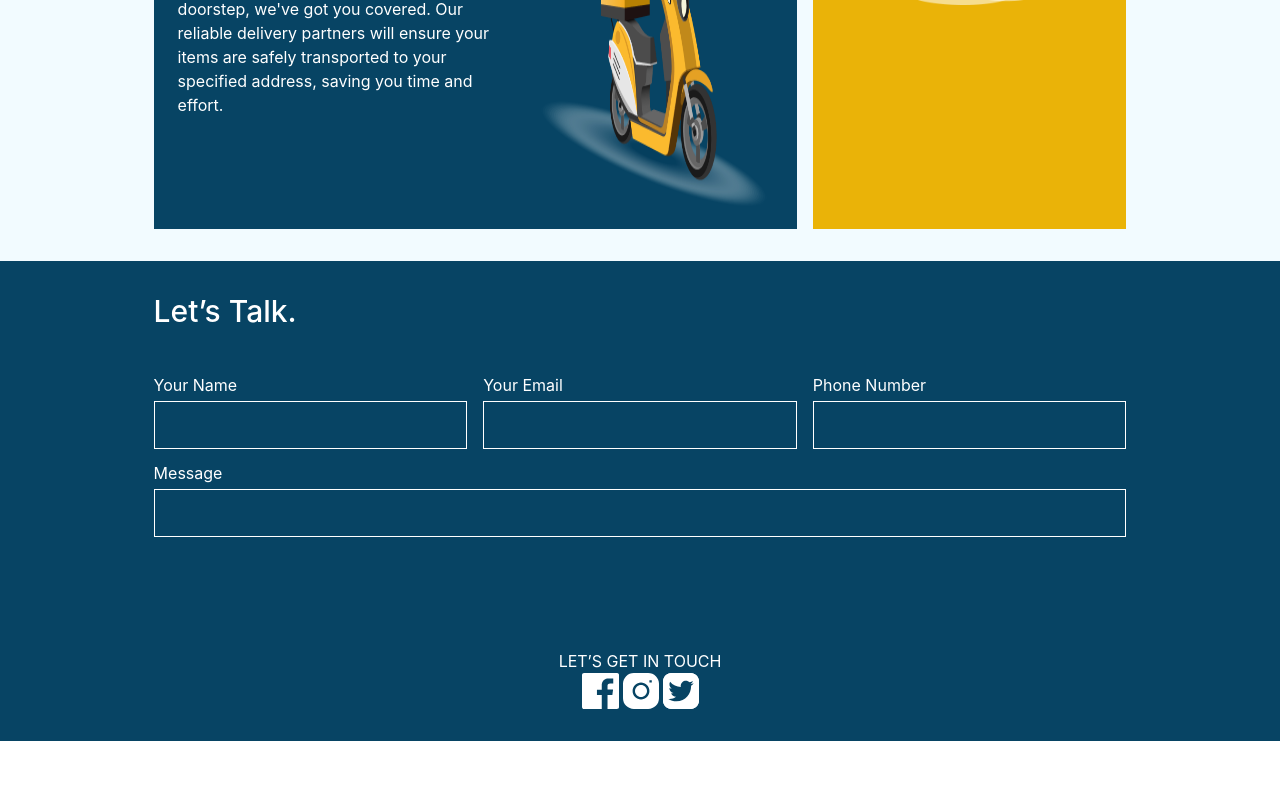
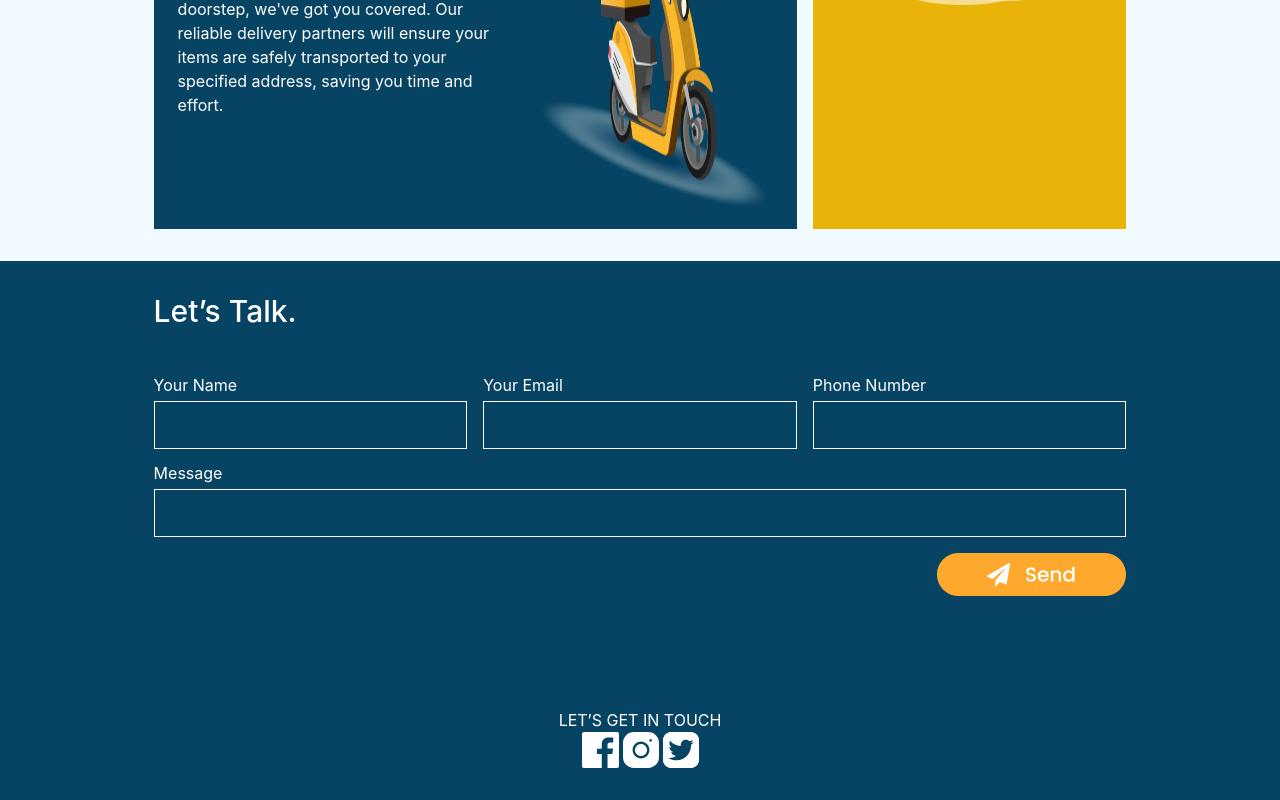
Before and after one commit to Shubh1an/r-khata, a React (Create React App) app: page / in a window 1280 px wide. Shown: the part 2131-2931 px from the top of the page. Before the commit the page ends 2872 px from the top, so only its background shows below. Built offline with nearby package versions, Linux system fonts and the light colour scheme.

Commit message:
nw-changes

```diff
--- a/src/assets/images/index.js
+++ b/src/assets/images/index.js
@@ -4,11 +4,13 @@ import MobImage from './nowewewe 1.png'
 import ProductImage from './Group 6.png'
 import ScooterImage from './Group 5.png'
 import ShopImage from './Group.png'
+import SendButton from "./Frame 12.png"
 export const images= {
     PlayStore,
     AppStore,
     MobImage,
     ProductImage,
     ScooterImage,
-    ShopImage
+    ShopImage,
+    SendButton
 }
--- a/src/components/Footer.jsx
+++ b/src/components/Footer.jsx
@@ -1,6 +1,7 @@
 import React from 'react'
 import CommonContainer from './CommonContainer'
 import { FacebookIcon, InstIcom, TwitterIcon } from '../assets/svg'
+import { images } from '../assets/images'
 
 const Footer = () => {
   return (
@@ -25,6 +26,9 @@ const Footer = () => {
              <label className='block'>Message</label>
              <input className='h-12 border-white border mt-1 w-full bg-transparent' />
              </div>
+             <div className='flex justify-end w-full mt-4'>
+                <img src={images.SendButton} alt='send-button' />
+             </div>
              <div className='flex justify-center items-center flex-col w-full mt-28'>
                  <p>LET’S GET IN TOUCH</p>
                 <div className='flex justify-center gap-1'>
@@ -32,6 +36,7 @@ const Footer = () => {
                     <InstIcom/>
                     <TwitterIcon/>
                 </div>
+
              </div>
         </CommonContainer>
     </div>
```
Also changed, not shown: src/assets/images/Frame 12.png (added).
